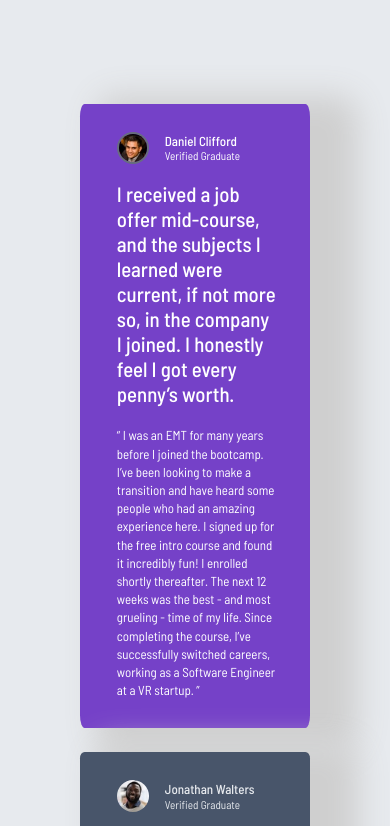
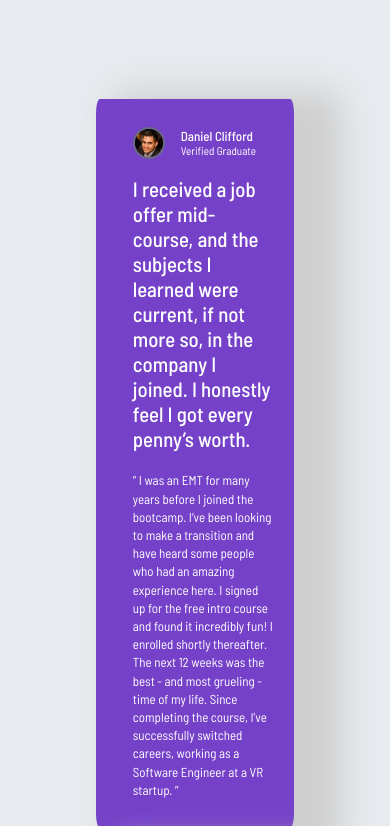
Before and after one commit to pdoubleu30/testimonial, a plain HTML site: page index.html in a window 390 px wide. Shown: the top 826 px of the page. Drawn offline with Linux system fonts and the light colour scheme.

Commit message:
Update style.css

```diff
--- a/style.css
+++ b/style.css
@@ -22,6 +22,14 @@ body {
     --Purple-50: hsl(260, 100%, 95%);
     --Purple-300: hsl(264, 82%, 80%);
     --Purple-500: hsl(263, 55%, 52%);
+}
+
+.allcards {
+    display: flex;
+    justify-content: center;
+    align-items: center;
+    height: 100vh;
+    margin: 5em 4em;
 }
 
 h1 {
@@ -100,7 +108,7 @@ p {
 
 .container {
     max-width: 750px;
-    width: 95%;
+    width: 100%;
     margin: .5em;
     padding: 1em 1.8em;
 }
@@ -111,7 +119,7 @@ p {
 
 
 .testimonial-grid {
-    padding: 5em 2em;
+    padding: 0em 2em;
     display: grid;
     grid-template-columns: repeat(4, 1fr);
     gap: 1.5em;
@@ -157,8 +165,7 @@ p {
     }
 
     .card {
-        margin-bottom: 1.5em;
-        margin: 1.5em 3em;
+            margin: 1.5em 4em;
     }
 
     .one {
@@ -166,8 +173,20 @@ p {
     }
 
 
-    }
-
     .flex {
         margin-top: .5em;
     }
+
+    .allcards {
+        display: unset;
+    }
+
+    .one {
+        margin-top: 5em;
+    }
+
+    .five {
+        margin-bottom: 5em;
+    }
+
+}
```
